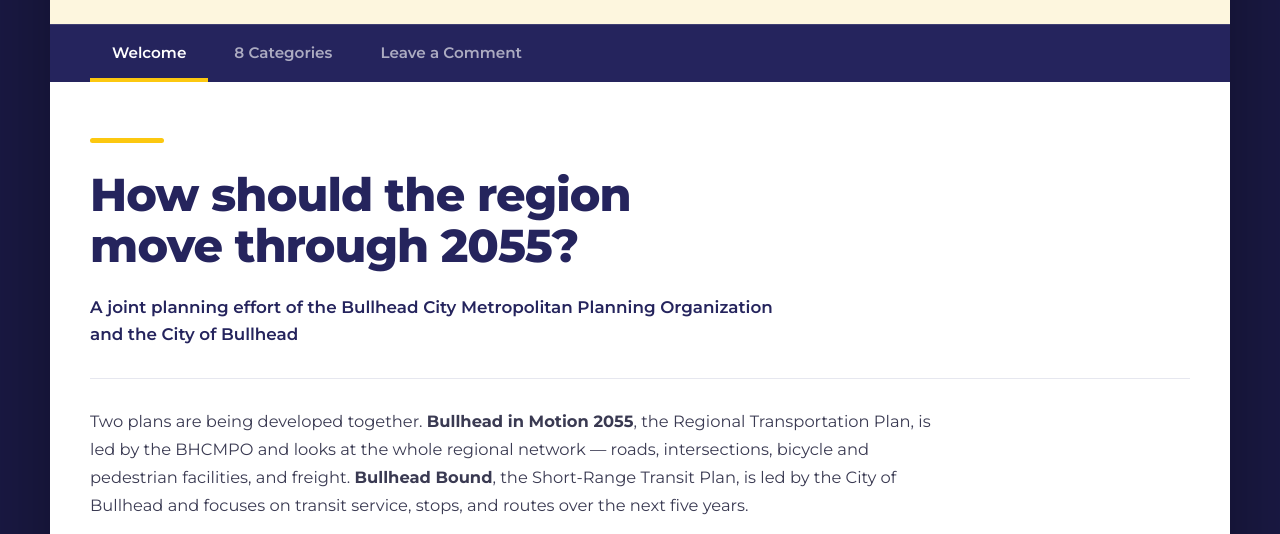
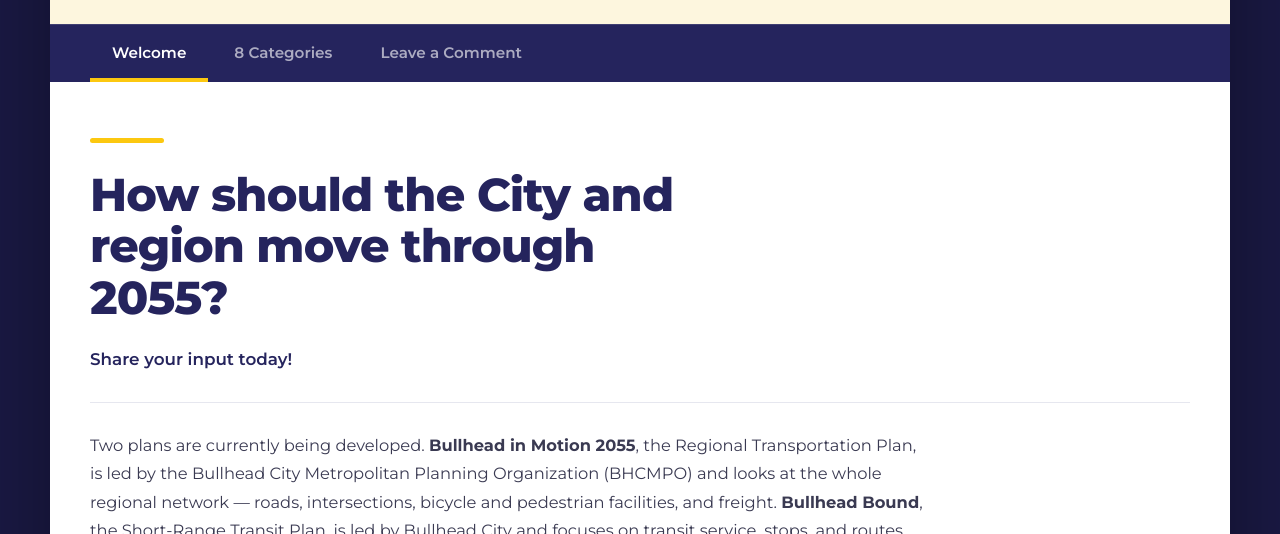
Before and after one commit to logansimpson-cp/splash-pages, a plain HTML site: page BHCMPO/public-engagement.html in a window 1280 px wide. Shown: the part 262-796 px from the top of the page. Drawn offline with Linux system fonts and the light colour scheme.

Commit message:
Update public-engagement.html

```diff
--- a/BHCMPO/public-engagement.html
+++ b/BHCMPO/public-engagement.html
@@ -142,10 +142,10 @@
   <section class="panel" id="p1" role="tabpanel" aria-labelledby="t1" tabindex="0">
     <div class="welcome">
       <div class="rule"></div>
-      <h1>How should the region move through 2055?</h1>
-      <p class="joint">A joint planning effort of the Bullhead City Metropolitan Planning Organization and the City of Bullhead</p>
+      <h1>How should the City and region move through 2055?</h1>
+      <p class="joint">Share your input today!</p>
       <div class="cols">
-        <p>Two plans are being developed together. <strong>Bullhead in Motion 2055</strong>, the Regional Transportation Plan, is led by the BHCMPO and looks at the whole regional network &mdash; roads, intersections, bicycle and pedestrian facilities, and freight. <strong>Bullhead Bound</strong>, the Short-Range Transit Plan, is led by the City of Bullhead and focuses on transit service, stops, and routes over the next five years.</p>
+        <p>Two plans are currently being developed. <strong>Bullhead in Motion 2055</strong>, the Regional Transportation Plan, is led by the Bullhead City Metropolitan Planning Organization (BHCMPO) and looks at the whole regional network &mdash; roads, intersections, bicycle and pedestrian facilities, and freight. <strong>Bullhead Bound</strong>, the Short-Range Transit Plan, is led by Bullhead City and focuses on transit service, stops, and routes over the next five years.</p>
         <p>Because the two plans share a study area and a public process, one comment map serves both.</p>
       </div>
       <p class="closing">Your comments help shape the projects this plan carries forward.</p>
```
